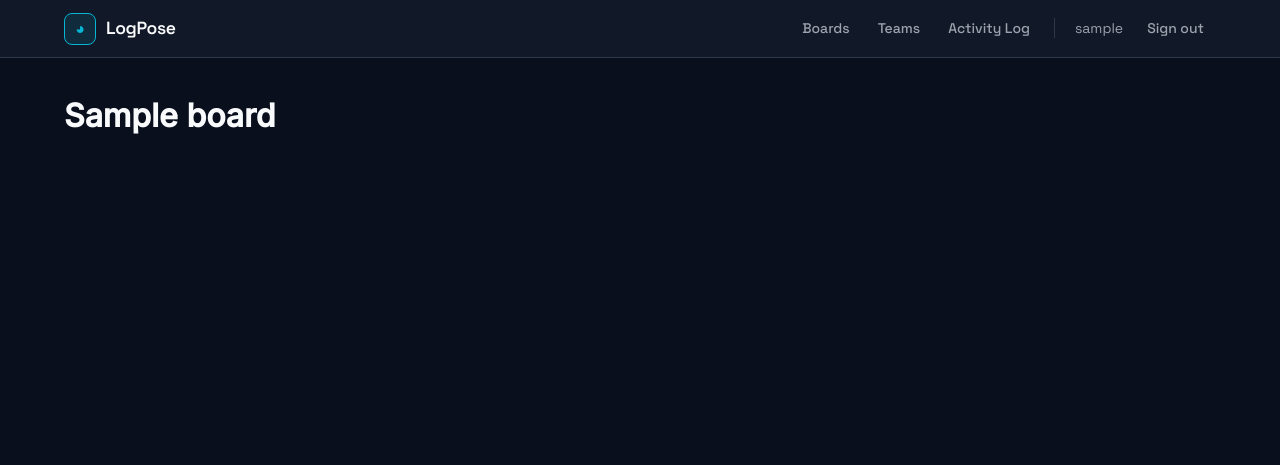
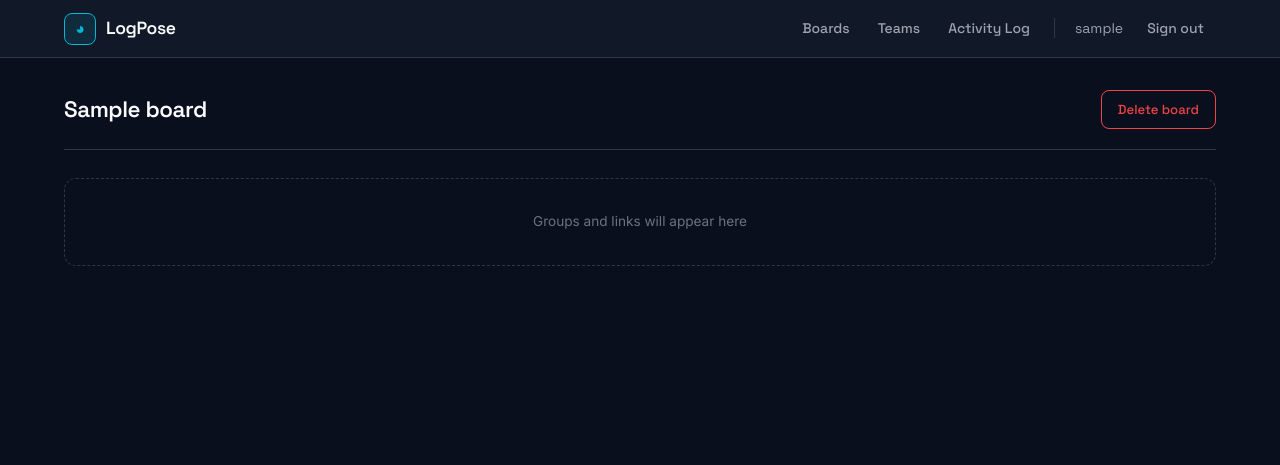
Before and after one commit to STEFFDotCom/LogPose, a Flask app: page /boards/1 in a window 1280 px wide. Shown: the top 465 px of the page. Run offline with Flask 3, Linux system fonts and the light colour scheme; a user stored in the database is signed in; tables that the repository leaves empty hold one stand-in row (values such as "Sample post").

Commit message:
Finished delete boards function and added to route that you redirect to login on url/ and if your already logged in you redirect to boards

```diff
--- a/app/blueprints/boards/boards.py
+++ b/app/blueprints/boards/boards.py
@@ -117,4 +117,31 @@ def view_board(board_id):
 @boards.route("/boards/<int:board_id>/delete", methods = ["POST"])
 @login_required
 def delete_board(board_id):
-    pass
+
+    # get the row of the board pressed
+    get_board_row = Board.query.filter_by(id = board_id).first()
+
+    if get_board_row:
+        if get_board_row.is_shared == True:
+            if current_user.is_admin == True:
+                # delete row
+                db.session.delete(get_board_row)
+                # save changes
+                db.session.commit()
+                flash("Board has been successfully deleted!", "success")
+                return redirect(url_for("boards.my_boards"))
+            else:
+                flash("You do not have permission to delete this board. If you want to have it deleted, contact admin.", "danger")
+                return redirect(url_for("boards.view_board", board_id = board_id))
+        elif get_board_row.is_shared == False:
+            if get_board_row.user_id == current_user.id:
+                db.session.delete(get_board_row)
+                db.session.commit()
+                flash("Board has been successfully deleted!", "success")
+                return redirect(url_for("boards.my_boards"))
+            else:
+                flash("You do not have permission to delete this board!", "danger")
+                return redirect(url_for("boards.view_board", board_id = board_id))
+    else:
+        flash("Board does not exist or an error happened - contact admin", "danger")
+        return redirect(url_for("boards.my_boards"))
--- a/app/static/css/main.css
+++ b/app/static/css/main.css
@@ -500,3 +500,52 @@ body {
     font-family: var(--font-body);
     font-size:  0.9rem;
 }
+
+/* ============================================================
+   VIEW BOARD — header & delete button
+   ============================================================ */
+
+.board-head {
+    display:     flex;
+    justify-content: space-between;
+    align-items: center;
+    margin-bottom: 1.75rem;
+    padding-bottom: 1.25rem;
+    border-bottom: 1px solid var(--border);
+}
+
+.board-title {
+    font-family:    var(--font-ui);
+    font-size:      1.4rem;
+    font-weight:    600;
+    color:          var(--text-1);
+    letter-spacing: -0.02em;
+}
+
+.board-actions {
+    display: flex;
+    gap:     0.6rem;
+}
+
+.btn-danger-outline {
+    background: transparent;
+    color:      var(--red);
+    border:     1px solid var(--red);
+    padding:    0.5rem 1rem;
+    border-radius: var(--r-md);
+    cursor:     pointer;
+    font-family: var(--font-ui);
+    font-size:  0.82rem;
+    font-weight: 500;
+    transition: background 0.15s;
+}
+.btn-danger-outline:hover { background: var(--red-dim); }
+
+.placeholder {
+    color:      var(--text-3);
+    font-size:  0.85rem;
+    padding:    2rem;
+    border:     1px dashed var(--border);
+    border-radius: var(--r-lg);
+    text-align: center;
+}
--- a/app/templates/boards/view_board.html
+++ b/app/templates/boards/view_board.html
@@ -1,9 +1,19 @@
 {% extends "base.html" %}
 
-{% block title %}Create board — LogPose{% endblock %}
+{% block title %}{{ board_info.board_name }} — LogPose{% endblock %}
 
 {% block content %}
 
-<h1>{{ board_info.board_name}}</h1>
+<div class="board-head">
+    <h1 class="board-title">{{ board_info.board_name }}</h1>
+    <div class="board-actions">
+        <form method="POST" action="{{ url_for('boards.delete_board', board_id=board_info.id) }}"
+              onsubmit="return confirm('Delete this board? This cannot be undone.');">
+            <button type="submit" class="btn-danger-outline">Delete board</button>
+        </form>
+    </div>
+</div>
+
+<div class="placeholder">Groups and links will appear here</div>
 
 {% endblock %}
```
Also changed, not shown: app/blueprints/auth/auth.py (+9 -1 lines).
